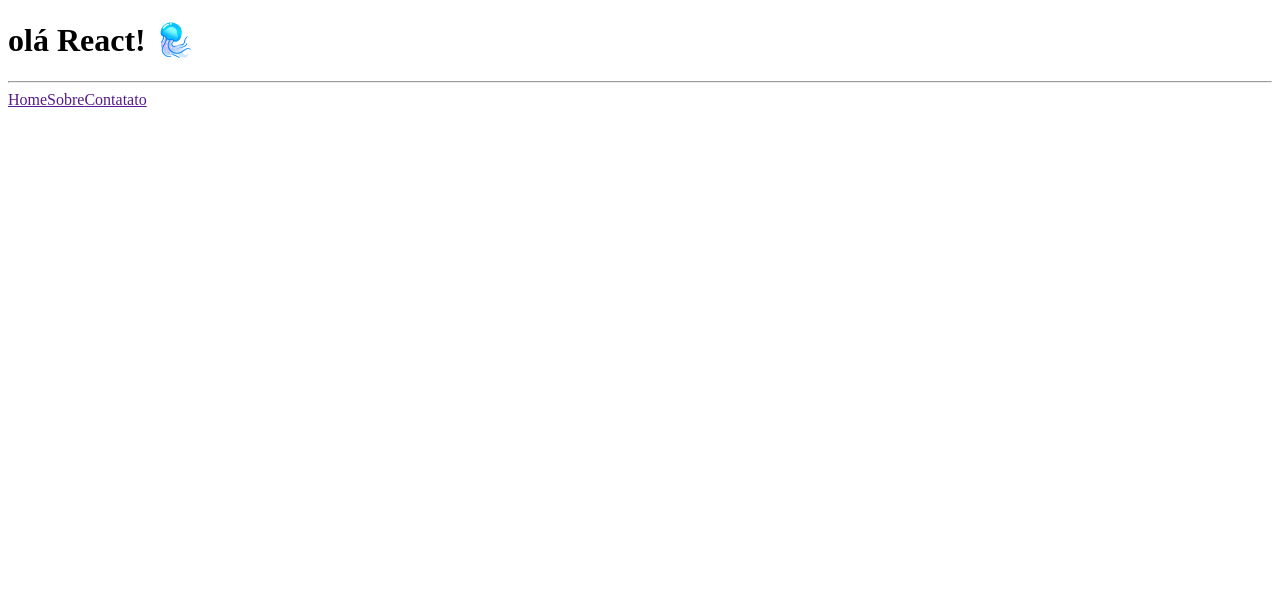
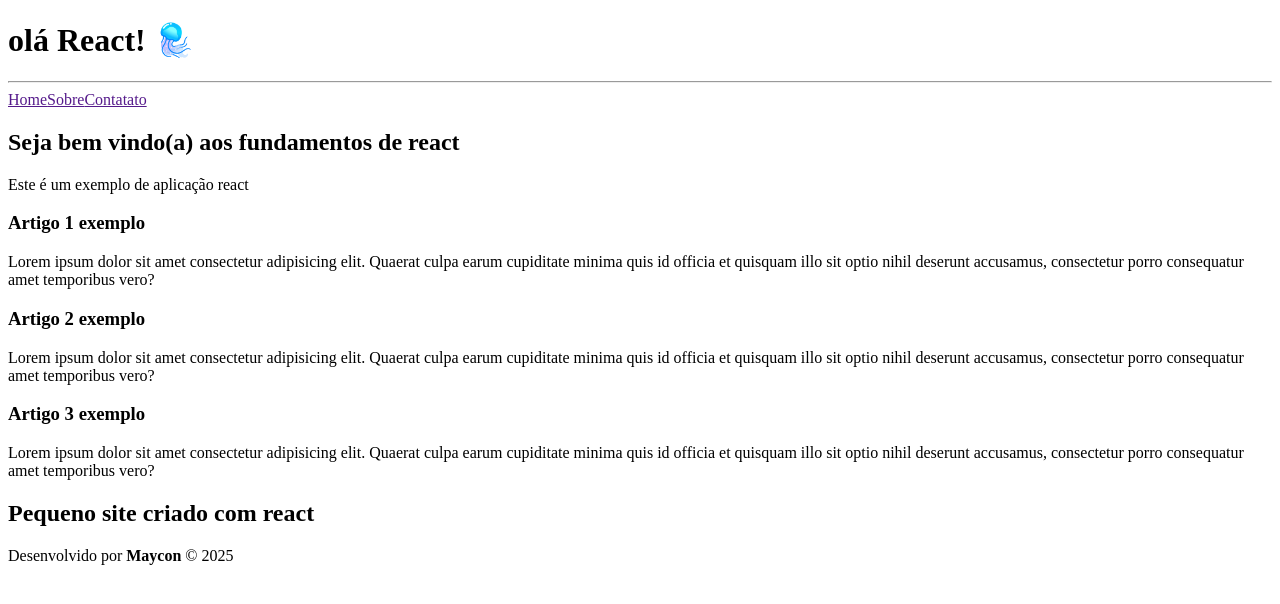
Before and after one commit to mayconr4/react-fundamentos, a React (Vite) app: page / in a window 1280 px wide. Shown: the top 604 px of the page. Built offline with nearby package versions, Linux system fonts and the light colour scheme.

Commit message:
exemplos de react

```diff
--- a/src/App.tsx
+++ b/src/App.tsx
@@ -12,7 +12,54 @@ export default function App() {
           <a href="">Contatato</a>
         </nav>
       </header>
-      <main></main>
+
+      {/* Comentários no meio JSX: é normal ficar entre {} */}
+      {/* Ao usar novos elementos HTML  no JSX, é importante
+      envolver tudo em <> </> (Fragmento React)  */}
+
+      <main>
+        <section>
+          <h2>Seja bem vindo(a) aos fundamentos de react</h2>
+          <p>Este é um exemplo de aplicação react</p>
+
+          <article>
+            <h3>Artigo 1 exemplo</h3>
+            <p>
+              Lorem ipsum dolor sit amet consectetur adipisicing elit. Quaerat
+              culpa earum cupiditate minima quis id officia et quisquam illo sit
+              optio nihil deserunt accusamus, consectetur porro consequatur amet
+              temporibus vero?
+            </p>
+          </article>
+
+          <article>
+            <h3>Artigo 2 exemplo</h3>
+            <p>
+              Lorem ipsum dolor sit amet consectetur adipisicing elit. Quaerat
+              culpa earum cupiditate minima quis id officia et quisquam illo sit
+              optio nihil deserunt accusamus, consectetur porro consequatur amet
+              temporibus vero?
+            </p>
+          </article>
+
+          <article>
+            <h3>Artigo 3 exemplo</h3>
+            <p>
+              Lorem ipsum dolor sit amet consectetur adipisicing elit. Quaerat
+              culpa earum cupiditate minima quis id officia et quisquam illo sit
+              optio nihil deserunt accusamus, consectetur porro consequatur amet
+              temporibus vero?
+            </p>
+          </article>
+        </section>
+      </main>
+
+      <footer>
+        <h2>Pequeno site criado com react</h2>
+        <p>
+          Desenvolvido por <b>Maycon</b> &copy; 2025
+        </p>
+      </footer>
     </>
   );
 }
```
Also changed, not shown: 1 other file (tests, documents, lock files or other folders).
